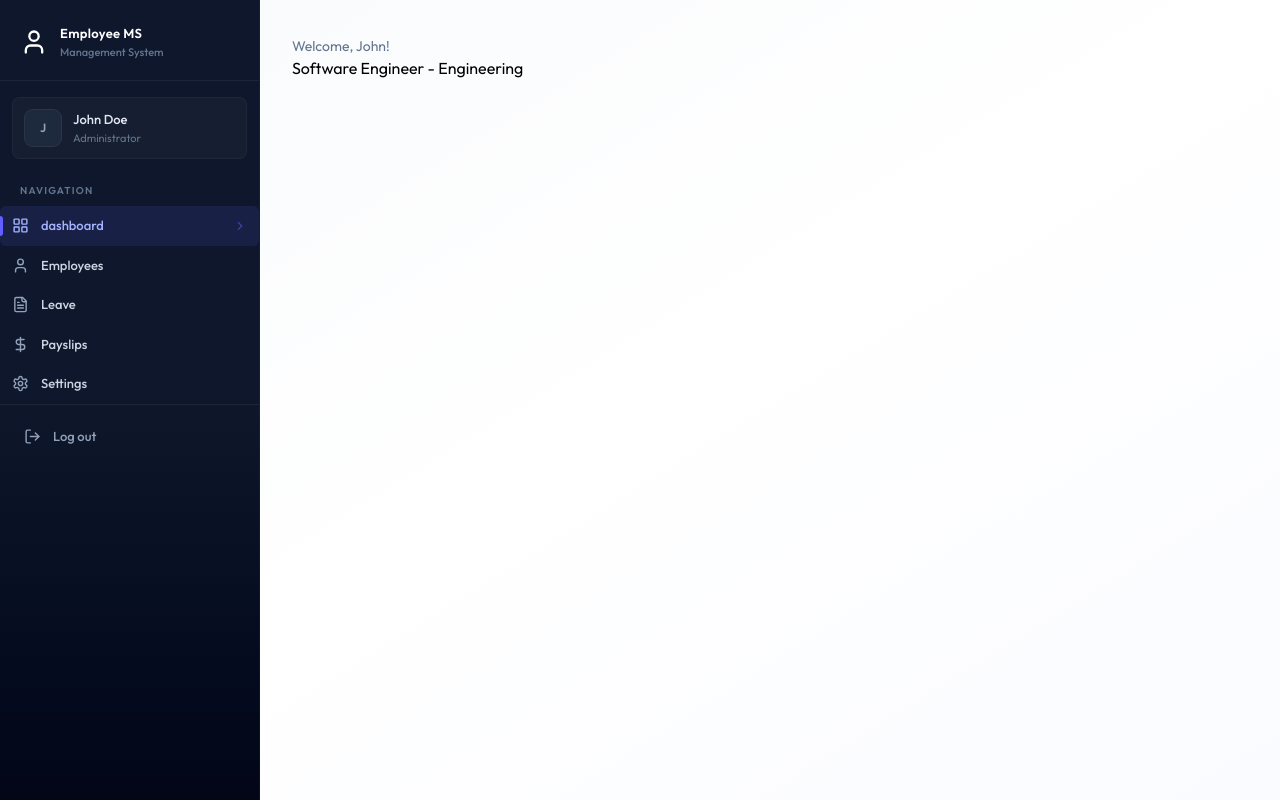
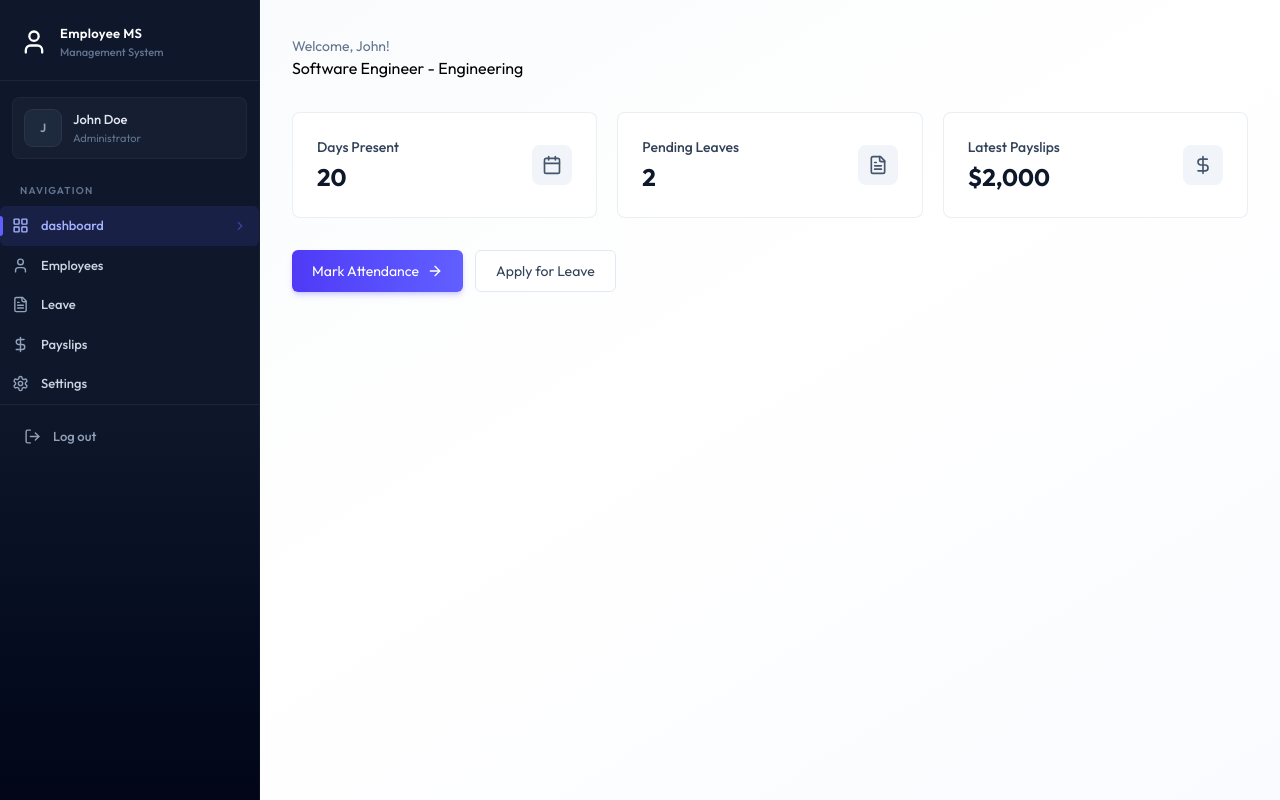
Before and after one commit to Vanshika-sketch/Full-Stack-EMS, a React (Vite) app in the folder client/: page /dashboard in a window 1280 px wide. Built offline with nearby package versions, Linux system fonts and the light colour scheme.

Commit message:
enhance employee dashboard UI with stats cards and quick actions

```diff
--- a/client/src/components/EmployeeDashboard.jsx
+++ b/client/src/components/EmployeeDashboard.jsx
@@ -1,5 +1,6 @@
-import { CalendarIcon, DollarSignIcon, FileTextIcon } from 'lucide-react';
+import { ArrowRightIcon, CalendarIcon, DollarSignIcon, FileTextIcon, } from 'lucide-react';
 import React from 'react'
+import { Link } from 'react-router-dom';
 
 const EmployeeDashboard = ({data}) => {
     const emp = data.employee;
@@ -32,6 +33,32 @@
                 {emp?.position} - {emp?.department || 'No Department'}
             </p>
         </div>
+        <div className='grid grid-cols-1 sm:grid-cols-3 gap-4 sm:gap-5 mb-8'>
+
+            {cards.map((card,index)=>(
+                <div key={index} className='card card-hover p-5 sm:p-6 relative overflow-hidden group flex items-center justify-between'>
+                    <div>
+                        <div className='absolute left-0 top-bottom-0 w-1 rounded-r-full bg-slate-500/70 group-hover:bg-indigo-500/70'/>
+                        <p className='text-sm font-medium text-slate-700'>{card.title}</p>
+                        <p className='text-2xl font-bold text-slate-900 mt-1'>{card.value}</p>
+                    </div>
+                    <card.icon className='size-10 p-2.5 rounded-lg bg-slate-100 text-slate-600 group-hover:bg-indigo-50 group-hover:text-indigo-600 transition-colors duration-200'/>
+                </div>
+            ))}
+        </div>
+        <div className='flex flex-col sm:flex-row gap-3'>
+           <Link to='/attendance' className='btn-primary text-center inline-flex items-center justify-center gap-2'>
+            Mark Attendance <ArrowRightIcon className='w-4 h-4'/>
+            </Link>
+           <Link to='/leave' className='btn-secondary text-center '>
+            Apply for Leave
+            </Link>
+
+
+
+
+
+        </div>
     </div>
   )
 }
```
